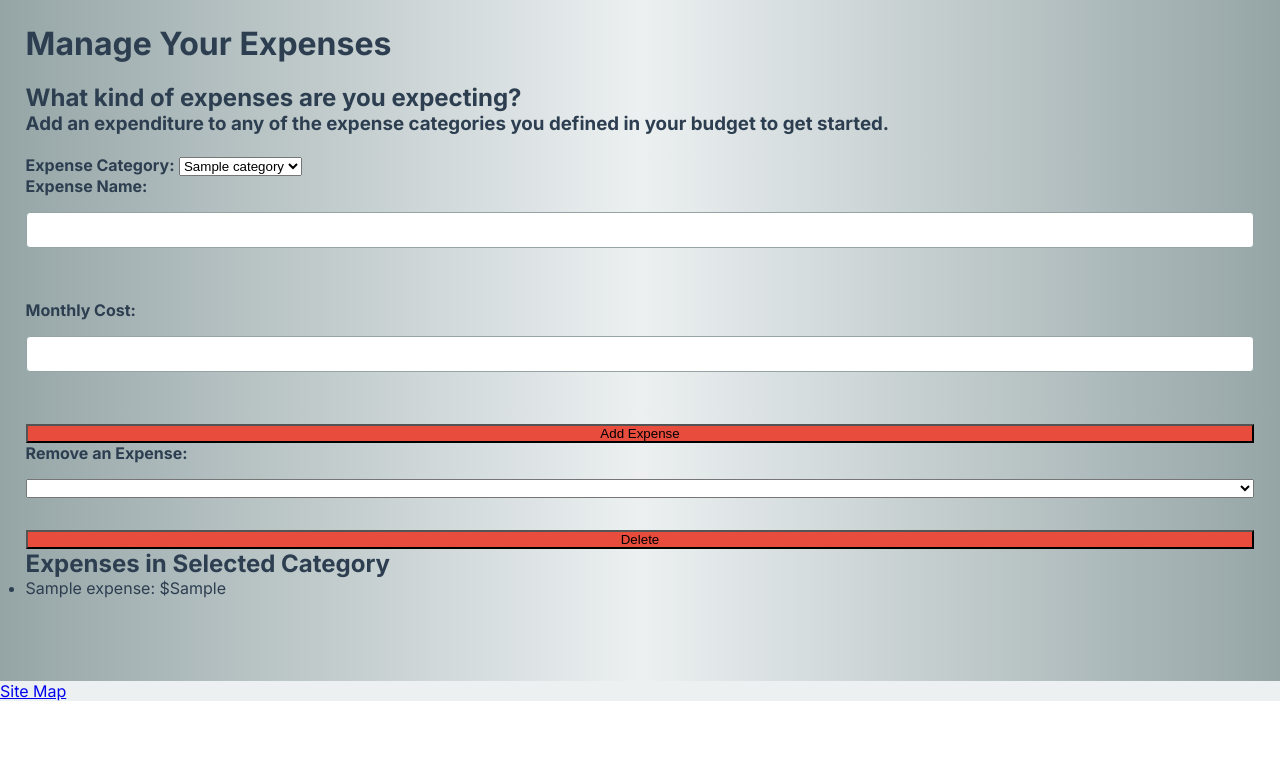
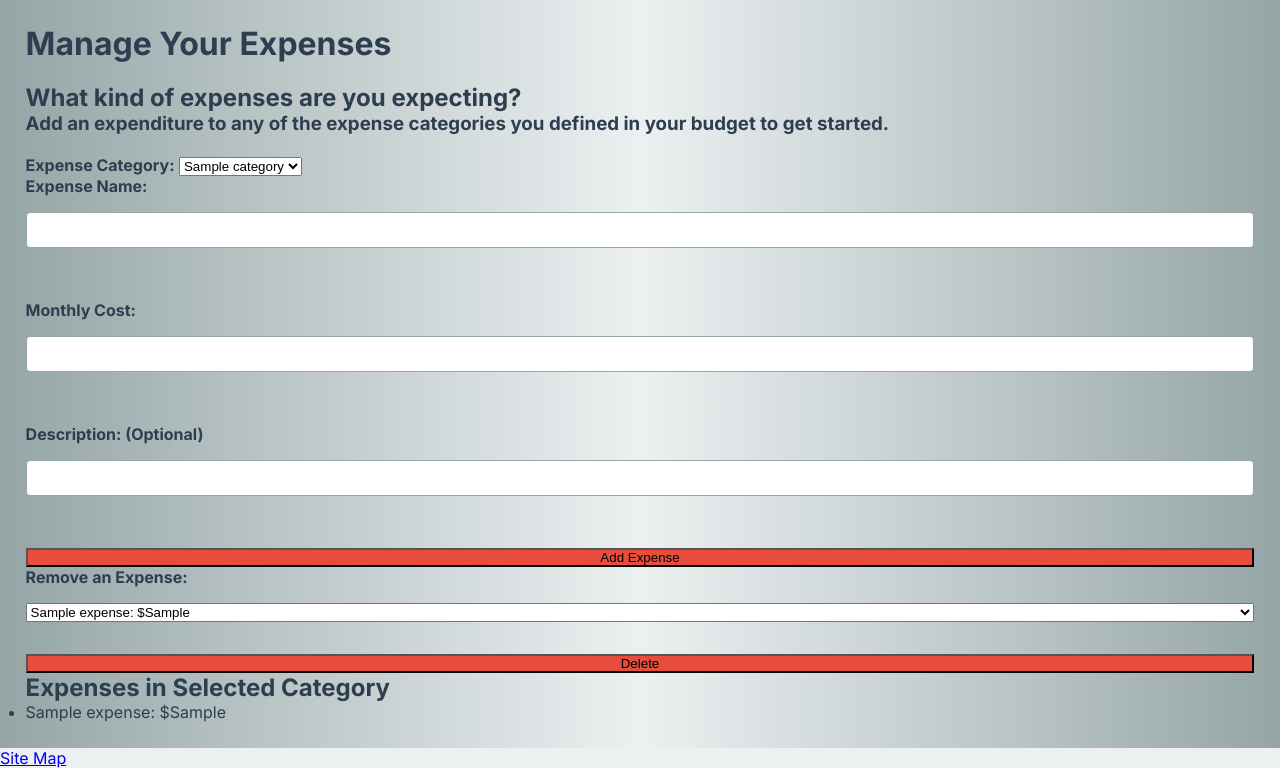
Before and after one commit to kaneclev/BudgetBuddy, a PHP site: page /cs2450/finance/expense.php in a window 1280 px wide. Shown: the part 99-867 px from the top of the page. Before the commit the page ends 800 px from the top, so only its background shows below. Run offline with PHP 8.4, Linux system fonts and the light colour scheme; the visitor is signed in with stand-in values (Sample User, id 1); tables that the repository leaves empty or names only in its code hold one stand-in row (values such as "Sample post"); data that the repository does not hold is empty.

Commit message:
Delete expense wasnt working and even though i had a column for description, I never offered a form to fill the description in nor do i insert a description in my record when i insert to expenses table

```diff
--- a/cs2450/finance/expense-handler.php
+++ b/cs2450/finance/expense-handler.php
@@ -13,17 +13,18 @@ if ($user_id) {
         if ($action === 'add_expense') {
             $expense_name = $_POST['expense_name'] ?? '';
             $monthly_cost = $_POST['monthly_cost'] ?? '';
+			$description = $_POST['description'] ?? '';
             $category_id = $_POST['category_id'] ?? '';
 
             if ($expense_name && $monthly_cost && $category_id) {
-                $stmt = $pdo->prepare("INSERT INTO expenses (user_id, category_id, expense_name, monthly_expenditure) VALUES (:user_id, :category_id, :expense_name, :monthly_cost)");
-                if ($stmt->execute(['user_id' => $user_id, 'category_id' => $category_id, 'expense_name' => $expense_name, 'monthly_cost' => $monthly_cost])) {
+                $stmt = $pdo->prepare("INSERT INTO expenses (user_id, category_id, expense_name, monthly_expenditure, description) VALUES (:user_id, :category_id, :expense_name, :monthly_cost, :description)");
+                if ($stmt->execute(['user_id' => $user_id, 'category_id' => $category_id, 'expense_name' => $expense_name, 'monthly_cost' => $monthly_cost, 'description' => $description])) {
                     $response = ['status' => 'success'];
                 } else {
                     $response['message'] = 'Failed to add expense.';
                 }
             } else {
-                $response['message'] = 'All fields are required.';
+                $response['message'] = 'Category, expense name, and monthly cost are required.';
             }
         } elseif ($action === 'delete_expense') {
             $expense_id = $_POST['expense_id'] ?? '';
@@ -43,12 +44,12 @@ if ($user_id) {
         $action = $_GET['action'] ?? '';
 
         if ($action === 'get_expense_categories') {
-            $stmt = $pdo->prepare("SELECT category_id, category_name FROM expense_categories WHERE user_id = :user_id");
+            $stmt = $pdo->prepare("SELECT category_id, category_name, description FROM expense_categories WHERE user_id = :user_id");
             $stmt->execute(['user_id' => $user_id]);
             $categories = $stmt->fetchAll(PDO::FETCH_ASSOC);
             $response = ['status' => 'success', 'categories' => $categories];
         } elseif ($action === 'get_expenses') {
-            $stmt = $pdo->prepare("SELECT expense_id, expense_name, monthly_expenditure FROM expenses WHERE user_id = :user_id");
+            $stmt = $pdo->prepare("SELECT expense_id, expense_name, monthly_expenditure, description FROM expenses WHERE user_id = :user_id");
             $stmt->execute(['user_id' => $user_id]);
             $expenses = $stmt->fetchAll(PDO::FETCH_ASSOC);
             $response = ['status' => 'success', 'expenses' => $expenses];
--- a/cs2450/finance/expense.js
+++ b/cs2450/finance/expense.js
@@ -14,7 +14,18 @@ $(document).ready(function() {
             selectElement.append(optionHtml);
         });
     }
+
+	function populateDeleteExpenseDropdown(expenses) {
+        const deleteExpenseSelect = $('#delete-expense');
+        deleteExpenseSelect.empty();
+        expenses.forEach(function(expense) {
+            const optionHtml = `<option value="${expense.expense_id}">${expense.expense_name}: $${expense.monthly_expenditure}</option>`;
+            deleteExpenseSelect.append(optionHtml);
+        });
+    }
+
 	loadCategories();
+
 	function loadCategories() {
 		console.log('Trying to load the categories...');
         $.ajax({
@@ -26,12 +37,12 @@ $(document).ready(function() {
                 if (response.status === 'success') {
                     populateSelect($('#expense-category'), response.categories, 'category_id', 'category_name');
                     // Load expenses for the first category by default
+					let firstCategoryId;
 					if (response.categories.length > 0) {
-						const firstCategoryId = response.categories[0].category_id;
+						firstCategoryId = response.categories[0].category_id;
 					} else {
-						const firstCategoryId = null;
+						firstCategoryId = null;
 					}
-                    const firstCategoryId = response.categories.length > 0 ? response.categories[0].category_id : null;
 				    if (firstCategoryId) {
                         loadExpensesByCategory(firstCategoryId);
                     }
@@ -58,6 +69,8 @@ $(document).ready(function() {
                     response.expenses.forEach(function(expense) {
                         const listItemHtml = `<li>${expense.expense_name}: $${expense.monthly_expenditure}</li>`;
                         expenseList.append(listItemHtml);
+						populateDeleteExpenseDropdown(response.expenses);
+
 					});
                 } else {
                     console.log(response.message);
@@ -76,17 +89,23 @@ $(document).ready(function() {
 
         const expenseName = $('#expense-name').val().trim();
         const monthlyCost = $('#monthly-cost').val().trim();
+        const description = $('#description').val().trim();
 		const categoryId = $('#expense-category').val();
 
         if (!expenseName || !monthlyCost || !categoryId) {
-            addError(errorContainer, 'All fields are required.');
+			console.log('missing');
+            addError(errorContainer, 'You must input at least the expense name, cost, and select the category it belongs to.');
             return;
+        } else{
+			console.log(categoryId);
 		}
+
 
         const formData = {
             action: 'add_expense',
             expense_name: expenseName,
             monthly_cost: monthlyCost,
+            description: description,
 			category_id: categoryId
         };
 
@@ -99,6 +118,7 @@ $(document).ready(function() {
                 if (response.status === 'success') {
                     $('#expense-name').val('');
                     $('#monthly-cost').val('');
+					$('#description').val('');
                     // Reload expenses for the selected category
                     loadExpensesByCategory(categoryId);
                 } else {
--- a/cs2450/finance/expense.php
+++ b/cs2450/finance/expense.php
@@ -21,9 +21,14 @@ require("../includes/form.php");
                 echo '<input type="hidden" name="action" value="add_expense">';
                 renderTextInputField('text', 'expense-name', 'expense_name', 'Expense Name:', true);
                 renderTextInputField('number', 'monthly-cost', 'monthly_cost', 'Monthly Cost:', true, 'decimal');
-                renderFormEnd('Add Expense', 'add-expense-btn');
-            ?>
-            <div class="error"></div>
+                renderTextInputField('text', 'description', 'description', 'Description: (Optional)', false);
+				renderFormEnd('Add Expense', 'add-expense-btn');
+
+			?>
+
+
+
+			<div class="error"></div>
         </div>
 
         <div id="delete-expense-form">
```
Lines whose indentation alone changed are shown as unchanged.
